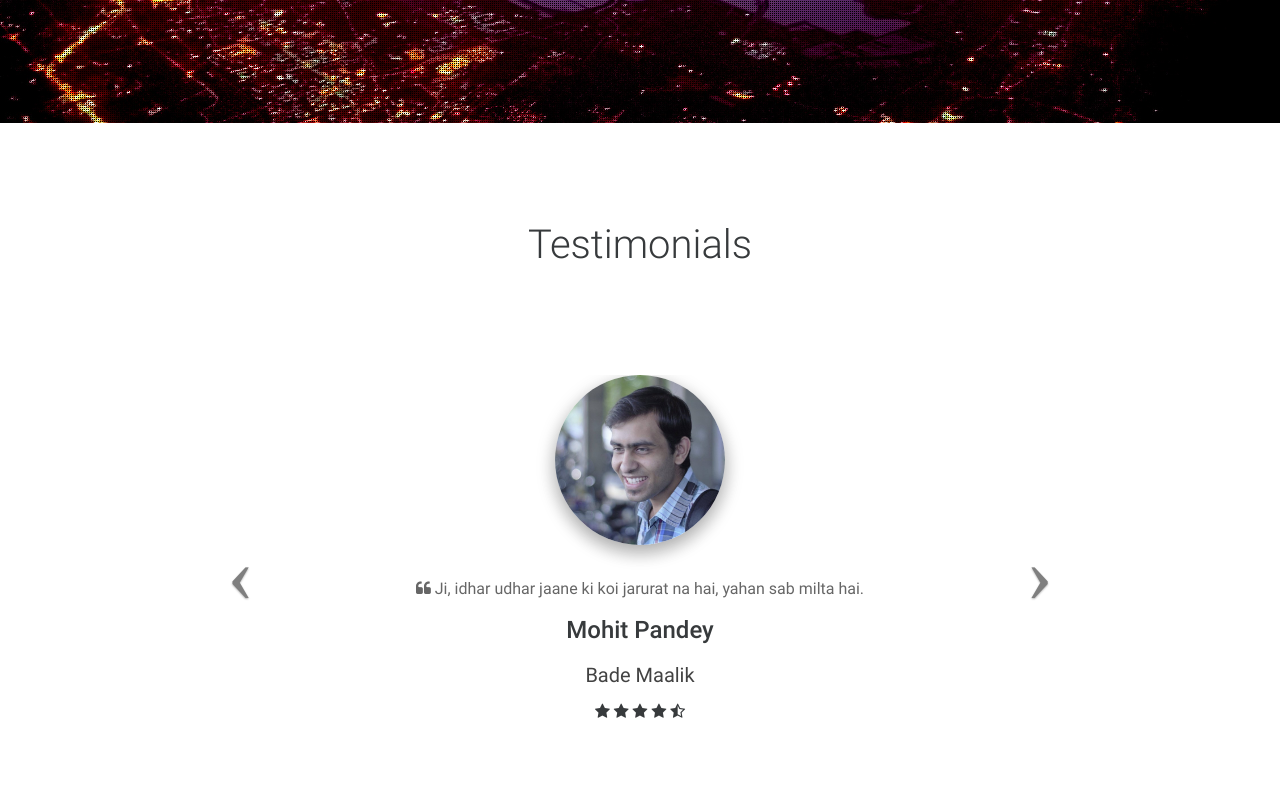
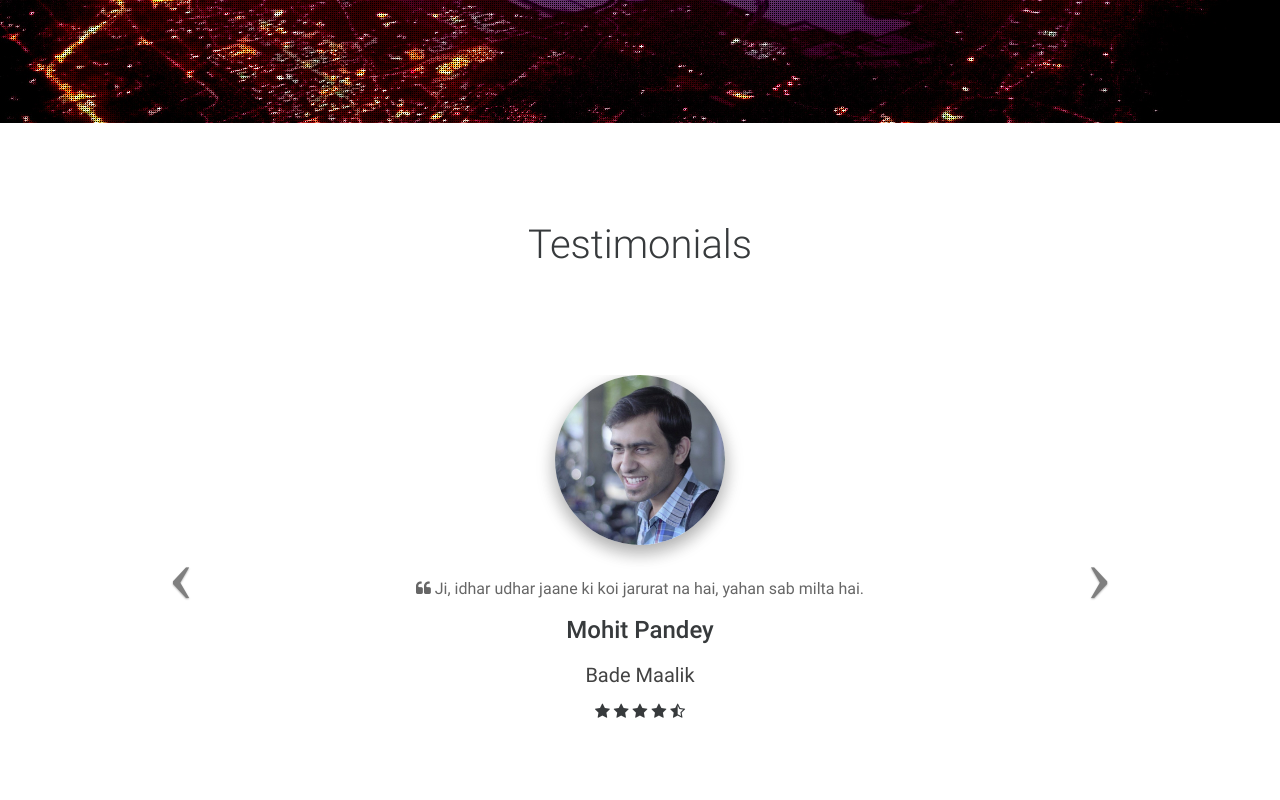
Before and after one commit to IOSB/iosb.github.io, a plain HTML site: page index.html in a window 1280 px wide. Shown: the part 2180-2980 px from the top of the page. Drawn offline with Linux system fonts and the light colour scheme; some packages are replaced by stand-ins of ours.

Commit message:
Update index.html

```diff
--- a/index.html
+++ b/index.html
@@ -172,7 +172,7 @@
 
 
 
-		<div class="container" style="padding: 100px" id="testimonial">
+		<div class="container-fluid" style="padding: 100px" id="testimonial">
 			<h1 class="section-heading" style="padding-bottom: 100px">Testimonials</h1>
 		    <div id="carousel-example-1" class="carousel no-flex testimonial-carousel slide carousel-fade" data-ride="carousel" data-interval="false">
 
```
